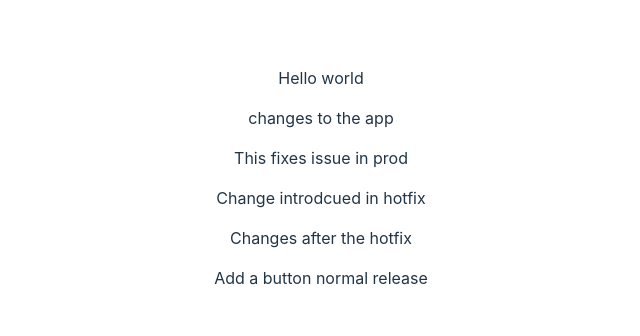
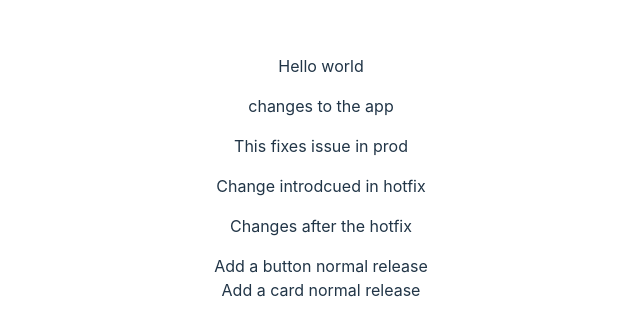
Before and after one commit to SagarMahadik/trial-cicd, a React (Vite) app: page / in a window 1280 px wide. Shown: the part 230-566 px from the top of the page, without its empty margins (319-959 px from the left). Built offline with nearby package versions, Linux system fonts and the light colour scheme.

Commit message:
feat(ui): card
added new card to the code

```diff
--- a/src/App.tsx
+++ b/src/App.tsx
@@ -10,6 +10,7 @@ const App: React.FC = () => {
 			<div>Change introdcued in hotfix</div>
 			<p>Changes after the hotfix</p>
 			<div>Add a button normal release</div>
+			<div>Add a card normal release</div>
 		</>
 	);
 };
```
